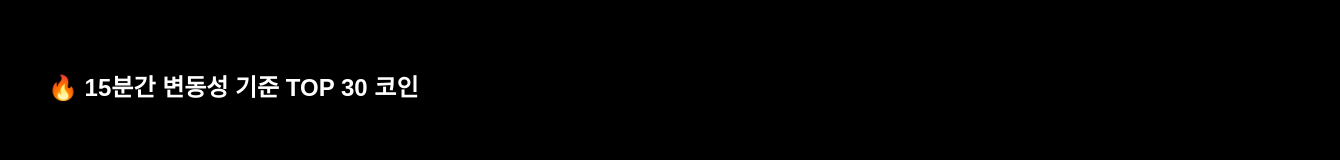
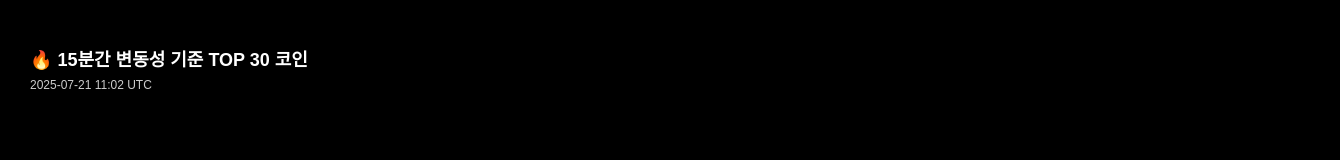
Before and after one commit to XIlIlIlO/volatility-chart, a plain HTML site: page index.html in a window 1280 px wide. Shown: the whole page, 1340 px wide, since content can reach past the window. Drawn offline with nearby package versions, Linux system fonts and the light colour scheme; no server answers.

Commit message:
Update index.html

```diff
--- a/index.html
+++ b/index.html
@@ -9,15 +9,27 @@
       background-color: black;
       color: white;
       font-family: sans-serif;
+      margin: 0;
+      transform: scale(0.75);             /* ✅ 축소 */
+      transform-origin: top left;
+      width: 133.33%;                      /* ✅ 스케일 보정 (100 / 0.75) */
+      height: auto;
+      overflow: hidden;
       padding: 40px;
     }
     h2 {
+      margin-bottom: 10px;
+    }
+    #time {
       margin-bottom: 20px;
+      font-size: 16px;
+      color: #cccccc;
     }
   </style>
 </head>
 <body>
   <h2>🔥 15분간 변동성 기준 TOP 30 코인</h2>
+  <div id="time">UTC 시간 로딩 중...</div>
   <svg id="chart" width="1000" height="1200"></svg>
 
   <script>
@@ -26,8 +38,18 @@
     const barGap = 10;
     const barMaxWidth = 600;
     const svg = d3.select("#chart");
+    let previousDataMap = new Map();
 
-    let previousDataMap = new Map();
+    function updateTimeLabel() {
+      const now = new Date();
+      const utcYear = now.getUTCFullYear();
+      const utcMonth = String(now.getUTCMonth() + 1).padStart(2, '0');
+      const utcDate = String(now.getUTCDate()).padStart(2, '0');
+      const utcHour = String(now.getUTCHours()).padStart(2, '0');
+      const utcMin = String(now.getUTCMinutes()).padStart(2, '0');
+      const timeStr = `${utcYear}-${utcMonth}-${utcDate} ${utcHour}:${utcMin} UTC`;
+      document.getElementById("time").textContent = timeStr;
+    }
 
     async function fetchData() {
       const res = await fetch(API_URL);
@@ -39,6 +61,7 @@
     }
 
     async function updateChart() {
+      updateTimeLabel();  // ✅ 시간 갱신
       const data = await fetchData();
       const maxVol = d3.max(data, d => d.volatility);
       const dataMap = new Map(data.map(d => [d.symbol, d]));
@@ -58,7 +81,7 @@
         .attr("text-anchor", "end")
         .attr("fill", "white")
         .style("font-weight", "bold")
-        .style("opacity", 0);  // 초기 투명
+        .style("opacity", 0);
 
       groupEnter.append("rect")
         .attr("class", "bar")
@@ -73,7 +96,7 @@
         .attr("y", barHeight / 2)
         .attr("dy", ".35em")
         .attr("fill", "white")
-        .style("opacity", 0);  // 초기 투명
+        .style("opacity", 0);
 
       const merged = groupEnter.merge(group);
 
@@ -93,11 +116,11 @@
         g.select("text.label")
           .text(d.symbol)
           .transition().duration(1000)
-          .style("opacity", 1);  // 천천히 나타남
+          .style("opacity", 1);
 
         g.select("text.value")
           .transition().duration(1000)
-          .style("opacity", 1)  // 천천히 나타남
+          .style("opacity", 1)
           .tween("text", function() {
             const prev = previousDataMap.get(d.symbol);
             const start = prev ? prev.volatility : 0;
```
